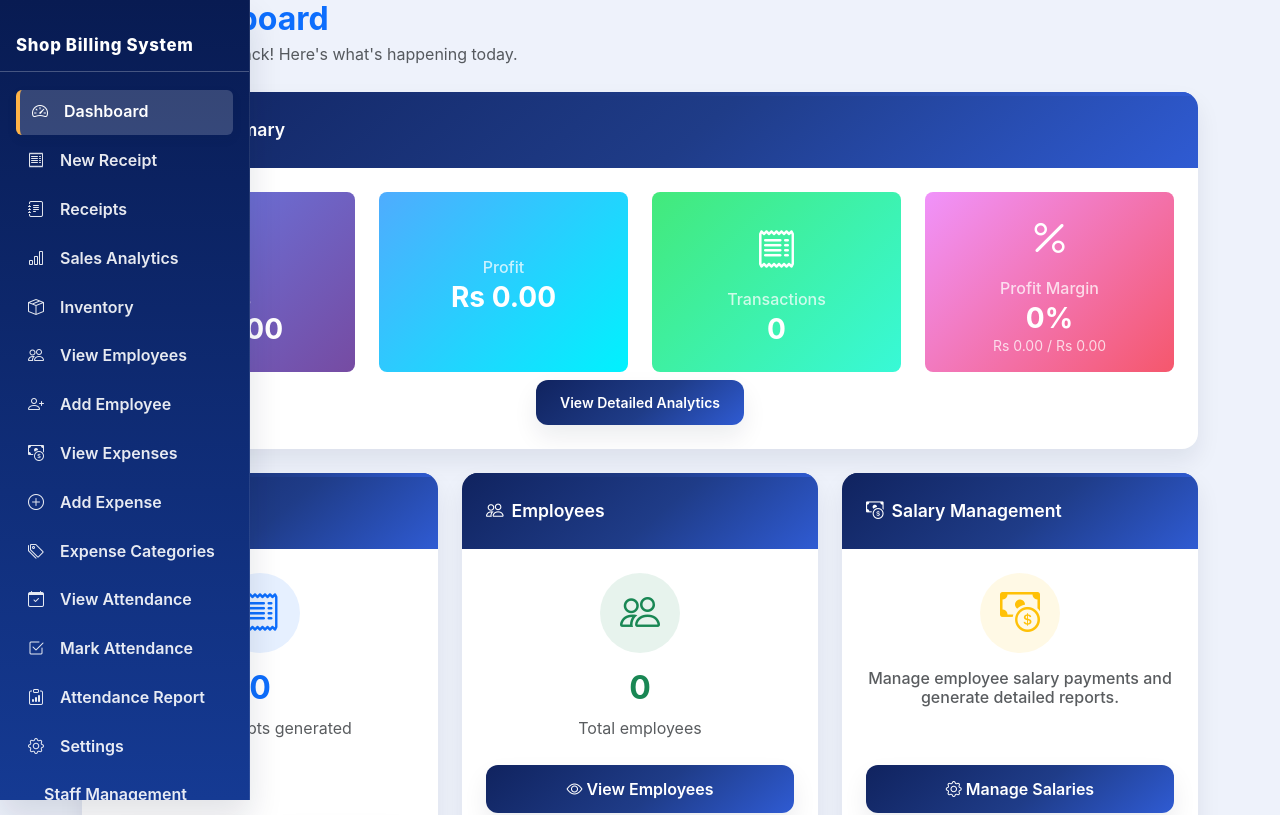
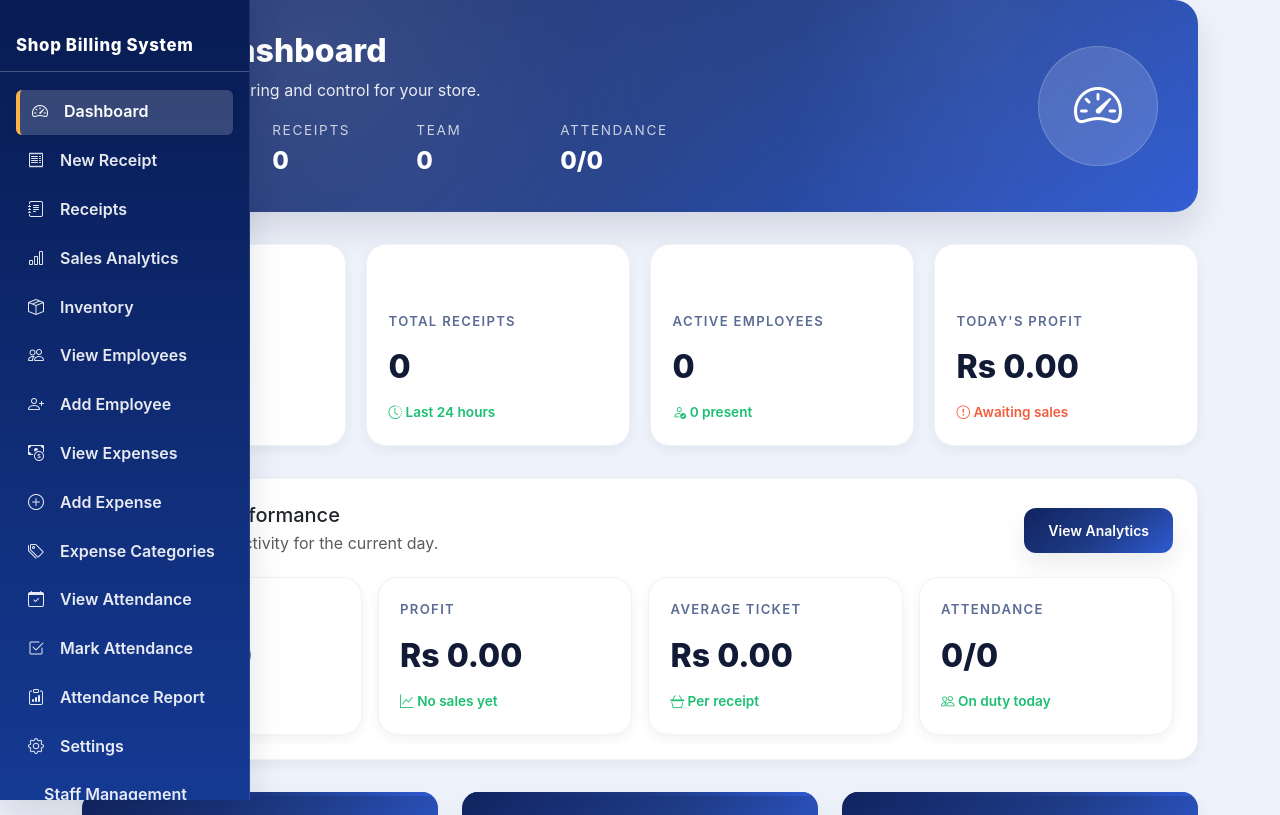
Before and after one commit to sarmadnaeem111/Shop-Management-Portal-System, a React (Create React App) app: page /dashboard in a window 1280 px wide. Shown: the top 815 px of the page. Built offline with nearby package versions, Linux system fonts and the light colour scheme; no server answers; the database is empty; sample sign-in values are in the browser's storage; what cloudinary-core would draw is missing.

Commit message:
Update Dashboard.js

```diff
--- a/src/pages/Dashboard.js
+++ b/src/pages/Dashboard.js
@@ -5,6 +5,7 @@ import { collection, query, where, getDocs } from 'firebase/firestore';
 import { db } from '../firebase/config';
 import { useAuth } from '../contexts/AuthContext';
 import MainNavbar from '../components/Navbar';
+import PageHeader from '../components/PageHeader';
 import { Translate } from '../utils';
 import { formatCurrency } from '../utils/receiptUtils';
 import { getDailySalesAndProfit } from '../utils/salesUtils';
@@ -282,117 +283,204 @@ const Dashboard = () => {
   return (
     <>
       <MainNavbar />
-      <Container className="pb-4">
-        <div className="d-flex align-items-center mb-4">
-          <div className="me-3">
-            <div className="bg-primary rounded-circle d-flex align-items-center justify-content-center" style={{width: '60px', height: '60px'}}>
-              <i className="bi bi-speedometer2 text-white fs-3"></i>
+      <Container className="pos-content">
+        <PageHeader
+          title="Store Dashboard"
+          icon="bi-speedometer2"
+          subtitle={`Real-time monitoring and control for ${translatedShopData?.shopName || 'your store'}.`}
+        >
+          <div className="hero-metrics__item">
+            <span className="hero-metrics__label">Today's Sales</span>
+            <span className="hero-metrics__value">
+              {salesLoading ? '—' : todaySales ? formatCurrency(todaySales.sales) : formatCurrency(0)}
+            </span>
+          </div>
+          <div className="hero-metrics__item">
+            <span className="hero-metrics__label">Receipts</span>
+            <span className="hero-metrics__value">{receiptCount}</span>
+          </div>
+          <div className="hero-metrics__item">
+            <span className="hero-metrics__label">Team</span>
+            <span className="hero-metrics__value">{employeeCount}</span>
+          </div>
+          <div className="hero-metrics__item">
+            <span className="hero-metrics__label">Attendance</span>
+            <span className="hero-metrics__value">
+              {translatedAttendance.present}/{translatedAttendance.total}
+            </span>
+          </div>
+        </PageHeader>
+
+        <div className="dashboard-stats-grid">
+          <div className="dashboard-stat-card">
+            <div className="stat-chip">
+              <i className="bi bi-cash-stack"></i>
+              Today
+            </div>
+            <div className="dashboard-stat-card__label">Total Revenue</div>
+            <div className="dashboard-stat-card__value">
+              {salesLoading ? 'Loading…' : todaySales ? formatCurrency(todaySales.sales) : formatCurrency(0)}
+            </div>
+            <div className="dashboard-stat-card__trend">
+              <i className="bi bi-arrow-up-right"></i> Daily snapshot
             </div>
           </div>
-          <div>
-            <h2 className="mb-1 fw-bold text-primary">Dashboard</h2>
-            <p className="text-muted mb-0">Welcome back! Here's what's happening today.</p>
+          <div className="dashboard-stat-card">
+            <div className="stat-chip">
+              <i className="bi bi-receipt"></i>
+              Receipts
+            </div>
+            <div className="dashboard-stat-card__label">Total Receipts</div>
+            <div className="dashboard-stat-card__value">{receiptCount}</div>
+            <div className="dashboard-stat-card__trend">
+              <i className="bi bi-clock-history"></i> Last 24 hours
+            </div>
+          </div>
+          <div className="dashboard-stat-card">
+            <div className="stat-chip">
+              <i className="bi bi-people"></i>
+              Workforce
+            </div>
+            <div className="dashboard-stat-card__label">Active Employees</div>
+            <div className="dashboard-stat-card__value">{employeeCount}</div>
+            <div className="dashboard-stat-card__trend">
+              <i className="bi bi-person-check"></i> {translatedAttendance.present} present
+            </div>
+          </div>
+          <div className="dashboard-stat-card">
+            <div className="stat-chip">
+              <i className="bi bi-graph-up"></i>
+              Profit
+            </div>
+            <div className="dashboard-stat-card__label">Today's Profit</div>
+            <div className="dashboard-stat-card__value">
+              {salesLoading ? 'Loading…' : todaySales ? formatCurrency(todaySales.profit) : formatCurrency(0)}
+            </div>
+            <div className="dashboard-stat-card__trend">
+              {todaySales && todaySales.sales > 0 ? (
+                <>
+                  <i className="bi bi-activity"></i>{' '}
+                  {((todaySales.profit / todaySales.sales) * 100).toFixed(1)}% margin
+                </>
+              ) : (
+                <span className="dashboard-stat-card__trend danger">
+                  <i className="bi bi-exclamation-circle"></i> Awaiting sales
+                </span>
+              )}
+            </div>
           </div>
         </div>
 
         {shopData && (
-          <Card className="mb-4 dashboard-card slide-in-up">
-            <Card.Header className="d-flex align-items-center">
-              <i className="bi bi-shop me-2"></i>
-              <span>{translatedShopData.shopName}</span>
-            </Card.Header>
+          <Card className="pos-card dashboard-section slide-in-up">
             <Card.Body>
-              <Row>
-                <Col md={6}>
-                  <div className="d-flex align-items-center mb-2">
-                    <i className="bi bi-geo-alt text-primary me-2"></i>
-                    <strong>Address:</strong>
+              <div className="pos-card__header">
+                <div>
+                  <h5 className="mb-1 d-flex align-items-center gap-2">
+                    <i className="bi bi-shop text-primary"></i>
+                    {translatedShopData.shopName}
+                  </h5>
+                  <p className="text-muted mb-0">Centralized overview for your store profile.</p>
                 </div>
-                  <p className="ms-4 text-muted">{translatedShopData.address}</p>
+                <span className="pos-badge">Store Overview</span>
+              </div>
+              <Row className="g-4">
+                <Col md={4}>
+                  <div className="d-flex flex-column">
+                    <span className="text-uppercase text-muted fw-semibold small">Address</span>
+                    <span className="fw-semibold text-primary mt-1">{translatedShopData.address || 'Not set'}</span>
+                  </div>
                 </Col>
-                <Col md={6}>
-                  <div className="d-flex align-items-center mb-2">
-                    <i className="bi bi-telephone text-primary me-2"></i>
-                    <strong>Phone:</strong>
+                <Col md={4}>
+                  <div className="d-flex flex-column">
+                    <span className="text-uppercase text-muted fw-semibold small">Phone</span>
+                    <span className="fw-semibold text-primary mt-1">{translatedShopData.phoneNumber || '-'}</span>
                   </div>
-                  <p className="ms-4 text-muted">{translatedShopData.phoneNumber}</p>
+                </Col>
+                <Col md={4}>
+                  <div className="d-flex flex-column">
+                    <span className="text-uppercase text-muted fw-semibold small">Owner</span>
+                    <span className="fw-semibold text-primary mt-1">{currentUser?.email}</span>
+                  </div>
                 </Col>
               </Row>
             </Card.Body>
           </Card>
         )}
 
-        {/* Today's sales and profit summary */}
-        <Card className="mb-4 dashboard-card slide-in-up">
-          <Card.Header className="d-flex align-items-center">
-            <i className="bi bi-graph-up me-2"></i>
-            <span>Today's Summary</span>
-          </Card.Header>
+        <Card className="pos-card dashboard-section slide-in-up">
           <Card.Body>
-            <Row className="g-4">
+            <div className="pos-card__header">
+              <div>
+                <h5 className="mb-1 d-flex align-items-center gap-2">
+                  <i className="bi bi-graph-up-arrow text-primary"></i>
+                  Today's Performance
+                </h5>
+                <p className="text-muted mb-0">Sales, profit and activity for the current day.</p>
+              </div>
+              <Button variant="primary" size="sm" onClick={() => navigate('/sales-analytics')}>
+                View Analytics
+              </Button>
+            </div>
             {salesLoading ? (
-                <Col xs={12} className="text-center py-4">
-                  <div className="d-flex flex-column align-items-center">
-                    <Spinner animation="border" size="lg" className="mb-3" />
-                    <p className="text-muted">Loading sales data...</p>
+              <div className="text-center py-4">
+                <Spinner animation="border" />
+                <p className="text-muted mt-3 mb-0">Loading sales data...</p>
+              </div>
+            ) : todaySales ? (
+              <Row className="g-3">
+                <Col xs={12} md={3}>
+                  <div className="dashboard-stat-card">
+                    <div className="dashboard-stat-card__label">Sales</div>
+                    <div className="dashboard-stat-card__value">{formatCurrency(todaySales.sales)}</div>
+                    <div className="dashboard-stat-card__trend">
+                      <i className="bi bi-receipt"></i> {todaySales.transactionCount} transactions
+                    </div>
                   </div>
                 </Col>
-              ) : todaySales ? (
-                <>
-                  <Col xs={6} md={3}>
-                    <div className="text-center p-3 rounded-3 summary-box" style={{background: 'linear-gradient(135deg, #667eea 0%, #764ba2 100%)', color: 'white'}}>
-                      <i className="bi bi-currency-dollar fs-1 mb-2 d-block"></i>
-                      <h6 className="mb-1 opacity-75">Sales</h6>
-                      <h3 className="mb-0 fw-bold">{formatCurrency(todaySales.sales)}</h3>
+                <Col xs={12} md={3}>
+                  <div className="dashboard-stat-card">
+                    <div className="dashboard-stat-card__label">Profit</div>
+                    <div className="dashboard-stat-card__value">{formatCurrency(todaySales.profit)}</div>
+                    <div className="dashboard-stat-card__trend">
+                      <i className="bi bi-graph-up"></i>{' '}
+                      {todaySales.sales > 0
+                        ? `${((todaySales.profit / todaySales.sales) * 100).toFixed(1)}% margin`
+                        : 'No sales yet'}
+                    </div>
                   </div>
                 </Col>
-                  <Col xs={6} md={3}>
-                    <div className="text-center p-3 rounded-3 summary-box" style={{background: 'linear-gradient(135deg, #4facfe 0%, #00f2fe 100%)', color: 'white'}}>
-                      <i className="bi bi-trending-up fs-1 mb-2 d-block"></i>
-                      <h6 className="mb-1 opacity-75">Profit</h6>
-                      <h3 className="mb-0 fw-bold">{formatCurrency(todaySales.profit)}</h3>
+                <Col xs={12} md={3}>
+                  <div className="dashboard-stat-card">
+                    <div className="dashboard-stat-card__label">Average Ticket</div>
+                    <div className="dashboard-stat-card__value">
+                      {todaySales.transactionCount > 0
+                        ? formatCurrency(todaySales.sales / todaySales.transactionCount)
+                        : formatCurrency(0)}
+                    </div>
+                    <div className="dashboard-stat-card__trend">
+                      <i className="bi bi-basket3"></i> Per receipt
+                    </div>
                   </div>
                 </Col>
-                  <Col xs={6} md={3}>
-                    <div className="text-center p-3 rounded-3 summary-box" style={{background: 'linear-gradient(135deg, #43e97b 0%, #38f9d7 100%)', color: 'white'}}>
-                      <i className="bi bi-receipt fs-1 mb-2 d-block"></i>
-                      <h6 className="mb-1 opacity-75">Transactions</h6>
-                      <h3 className="mb-0 fw-bold">{todaySales.transactionCount}</h3>
+                <Col xs={12} md={3}>
+                  <div className="dashboard-stat-card">
+                    <div className="dashboard-stat-card__label">Attendance</div>
+                    <div className="dashboard-stat-card__value">
+                      {translatedAttendance.present}/{translatedAttendance.total}
+                    </div>
+                    <div className="dashboard-stat-card__trend">
+                      <i className="bi bi-people"></i> On duty today
+                    </div>
                   </div>
                 </Col>
-                  <Col xs={6} md={3}>
-                    <div className="text-center p-3 rounded-3 summary-box" style={{background: 'linear-gradient(135deg, #f093fb 0%, #f5576c 100%)', color: 'white'}}>
-                      <i className="bi bi-percent fs-1 mb-2 d-block"></i>
-                      <h6 className="mb-1 opacity-75">Profit Margin</h6>
-                      <h3 className="mb-0 fw-bold">
-                        {todaySales.sales > 0
-                          ? `${((todaySales.profit / todaySales.sales) * 100).toFixed(2)}%`
-                          : '0%'}
-                      </h3>
-                      <small className="opacity-75">
-                        {formatCurrency(todaySales.profit)} / {formatCurrency(todaySales.sales)}
-                      </small>
+              </Row>
+            ) : (
+              <div className="text-center py-4">
+                <i className="bi bi-graph-down text-muted fs-1"></i>
+                <p className="text-muted mt-3 mb-0">No sales recorded for today yet.</p>
               </div>
-                  </Col>
-                </>
-              ) : (
-                <Col xs={12} className="text-center py-4">
-                  <div className="d-flex flex-column align-items-center">
-                    <i className="bi bi-graph-down text-muted fs-1 mb-3"></i>
-                    <p className="text-muted">No sales data available for today.</p>
-                  </div>
-                </Col>
             )}
-            </Row>
-            <div className="text-center mt-2">
-              <Button
-                variant="primary"
-                onClick={() => navigate('/sales-analytics')}
-                size="sm"
-              >
-                View Detailed Analytics
-              </Button>
-            </div>
           </Card.Body>
         </Card>
 
```
Lines whose indentation alone changed are shown as unchanged.
